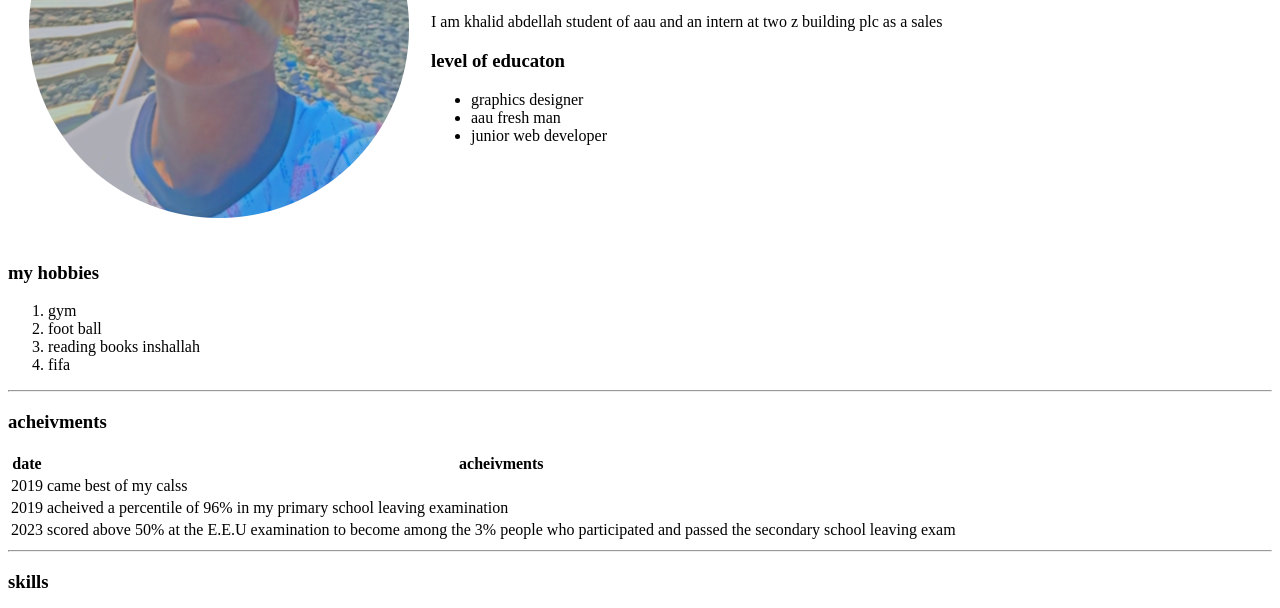
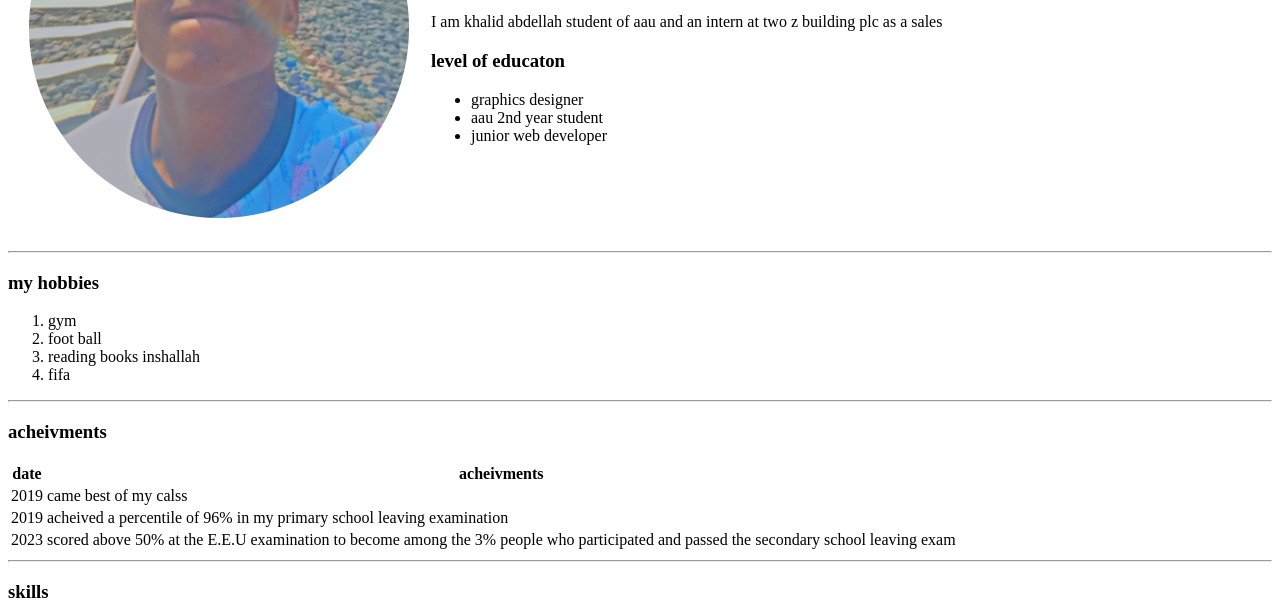
Before and after one commit to kala9393/cv, a plain HTML site: page index.html in a window 1280 px wide. Shown: the part 191-799 px from the top of the page. Drawn offline with Linux system fonts and the light colour scheme.

Commit message:
Update index.html aau 2nd year

```diff
--- a/index.html
+++ b/index.html
@@ -15,13 +15,13 @@
         <h3>level of educaton</h3>
         <ul>
              <li>graphics designer</li>
-             <li>aau fresh man</li>
+             <li>aau 2nd year student</li>
              <li>junior web developer</li>  </ul>
 
       </tr>
     </table>
 
-
+<hr>
 <h3>my hobbies</h3>
 <ol>
   <li>gym</li>
@@ -52,7 +52,7 @@
       </tr>
     </tbody>
   </table>
-    <hr>
+  <hr>
 <h3>skills</h3>
 <table cellspacing=20>
   <tr>
@@ -74,7 +74,7 @@
 </table>
 
 </table>
-    <hr>
+<hr>
 <em> <strong>  <a href="contact.html">contact me</a>  </strong></em>
     </body>
 </html>
```
